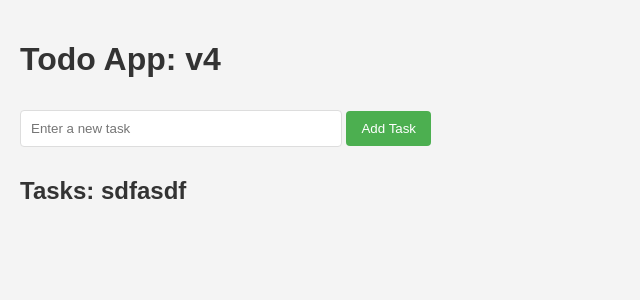
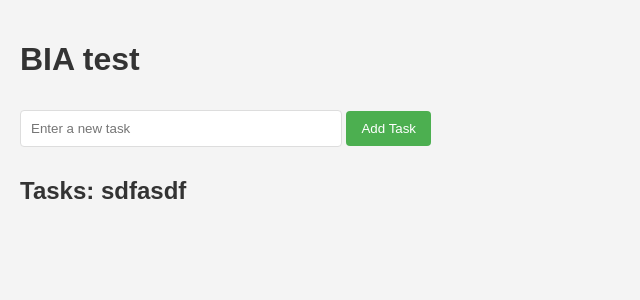
Before and after one commit to Cyberpunk-1996/docker, a Flask app: page / in a window 1280 px wide. Shown: the top 300 px of the page, without its empty margins (0-640 px from the left). Run offline with Flask 3, Linux system fonts and the light colour scheme.

Commit message:
CHanged heading

```diff
--- a/templates/index.html
+++ b/templates/index.html
@@ -57,7 +57,7 @@
     </style>
   </head>
   <body>
-    <h1>Todo App: v4</h1>
+    <h1>BIA test</h1>
 
     <!-- Add Task Form -->
     <form method="post">
```
